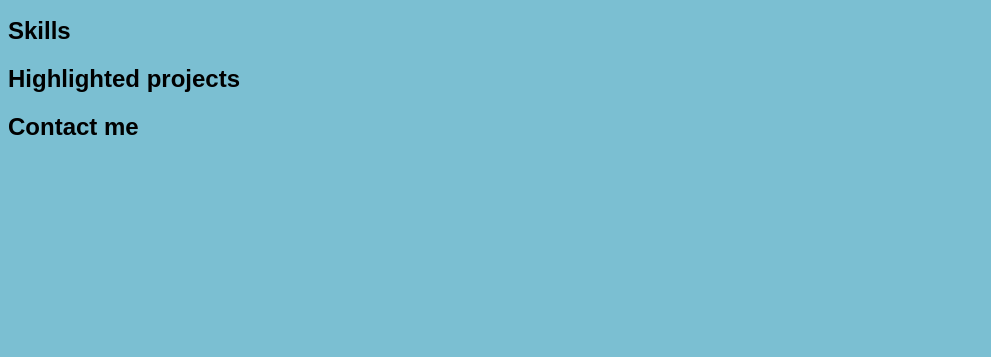
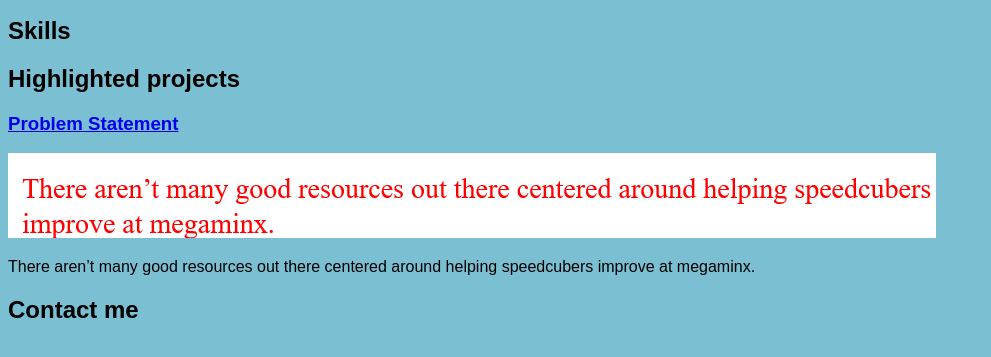
Before and after one commit to Matthew-Kight/Matthew-Kight.github.io, a plain HTML site: page index.html in a window 1280 px wide. Shown: the part 111-468 px from the top of the page, without its empty margins (0-991 px from the left). Drawn offline with Linux system fonts and the light colour scheme.

Commit message:
Problem Statement Assignment

```diff
--- a/index.html
+++ b/index.html
@@ -15,6 +15,13 @@
 
         <h2>Highlighted projects</h2>
         <div class="projects"></div>
+<section class="project">
+    <a href="files/statement.pdf"><h3>Problem Statement</h3></a>
+    <a href="files/statement.pdf"><img src="images/problem.png"></a>
+    <p>There aren’t many good resources out there centered around helping
+         speedcubers improve at megaminx.</p>
+    </section>
+    </div>
 
         <h2>Contact me</h2>
         <div class="contact"></div>
```
Also changed, not shown: images/problem.png (added), 1 other file.
